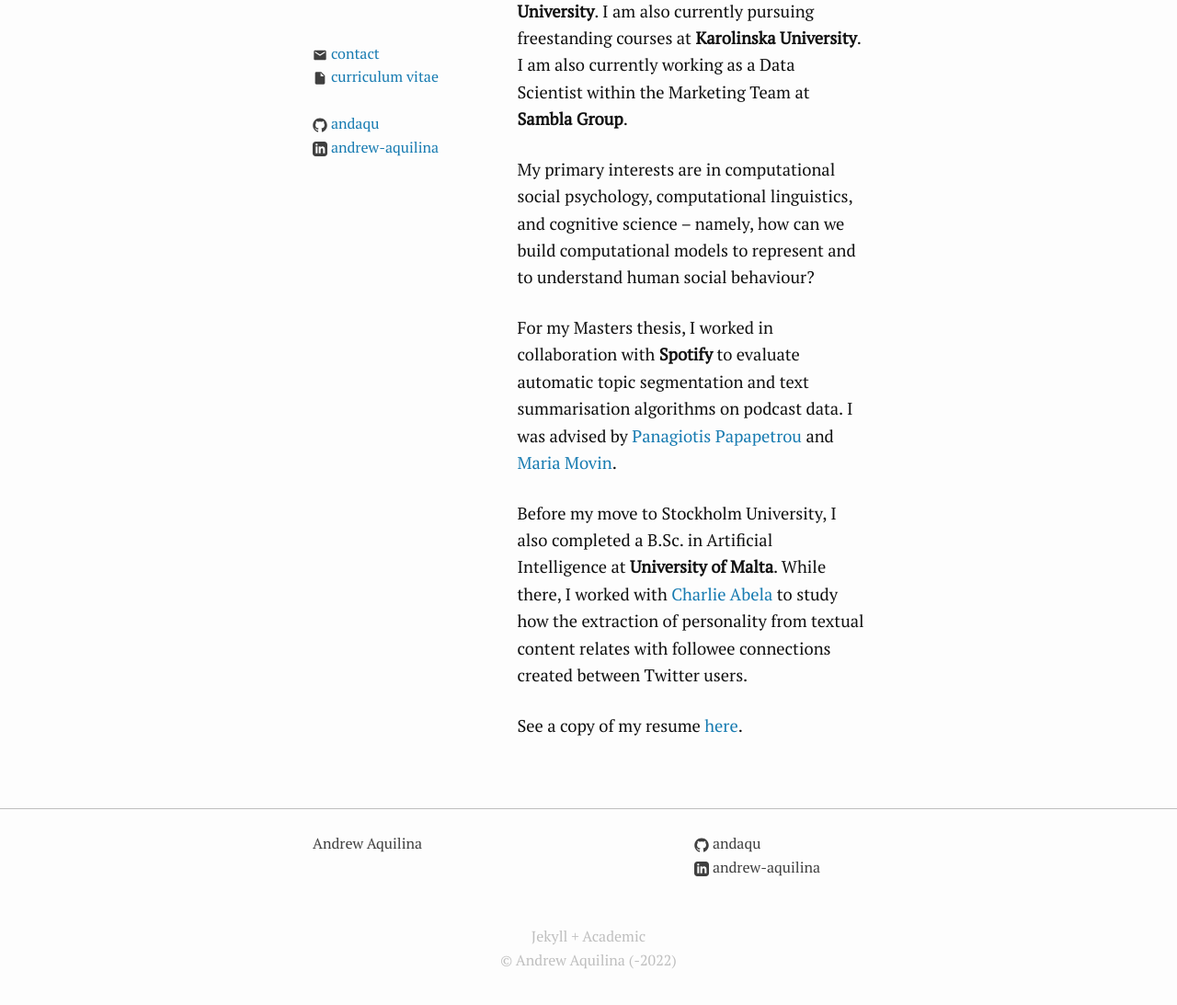
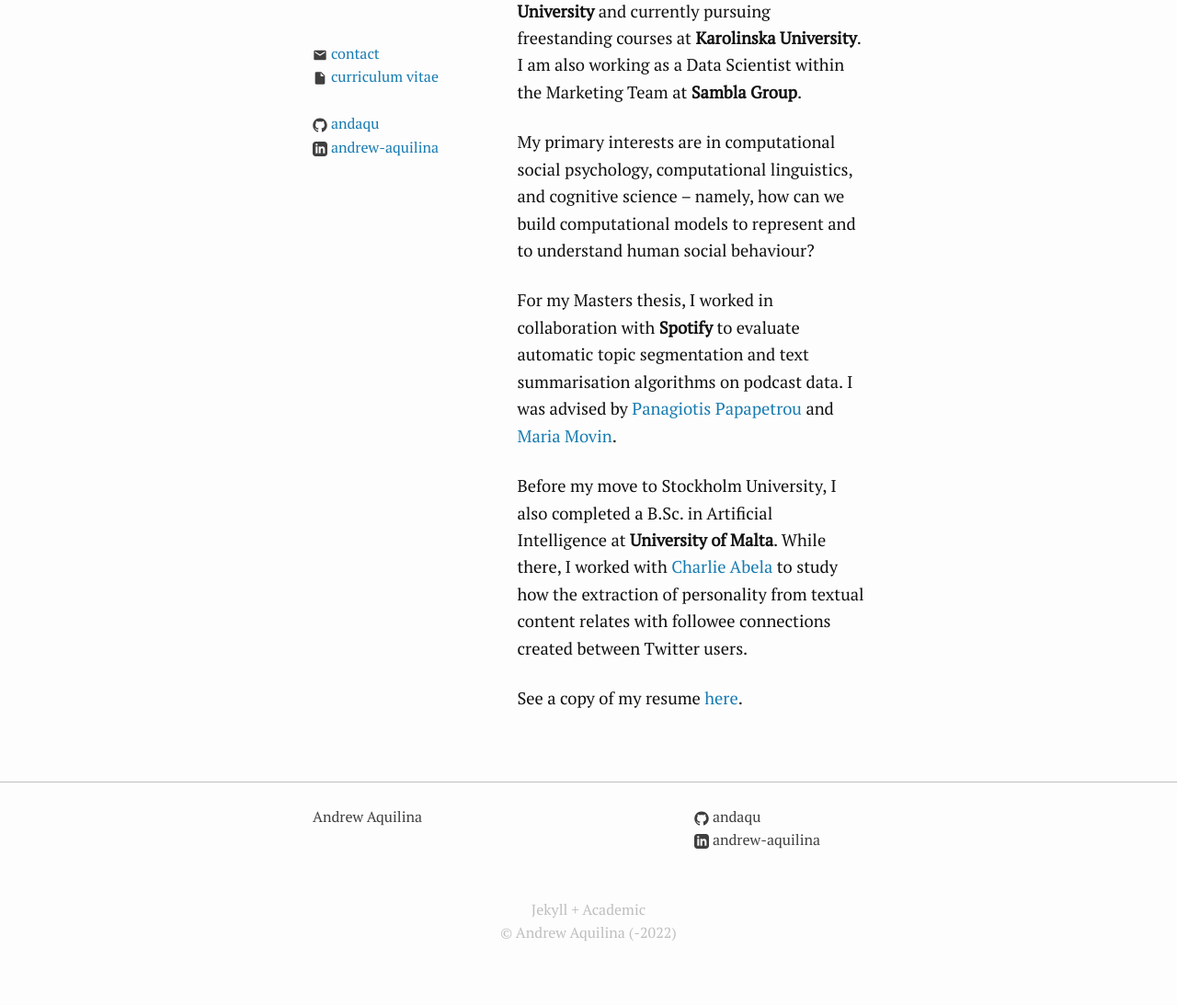
Before and after one commit to andaqu/andaqu.github.io, a Jekyll site: the page built from index.md, in a window 1280 px wide, cut to the strip 288-1395 px from the top of the page. Shown: the top 1093 px of the strip at 92% size. Built offline with Jekyll 4.4.1, drawn with Linux system fonts in a browser that asks for light colours.

Commit message:
Added job update

```diff
--- a/index.md
+++ b/index.md
@@ -9,7 +9,7 @@
     title: Andrew Aquilina
 ---
 
-Hello! I have recently graduated with a M.Sc. in Artificial Intelligence from **Stockholm University**. I am also currently pursuing freestanding courses at **Karolinska University**.  I am also currently working as a Data Scientist within the Marketing Team at **Sambla Group**.
+Hello! I have recently graduated with a M.Sc. in Artificial Intelligence from **Stockholm University** and currently pursuing freestanding courses at **Karolinska University**.  I am also working as a Data Scientist within the Marketing Team at **Sambla Group**.
 
 My primary interests are in computational social psychology, computational linguistics, and cognitive science -- namely, how can we build computational models to represent and to understand human social behaviour?
 
```
